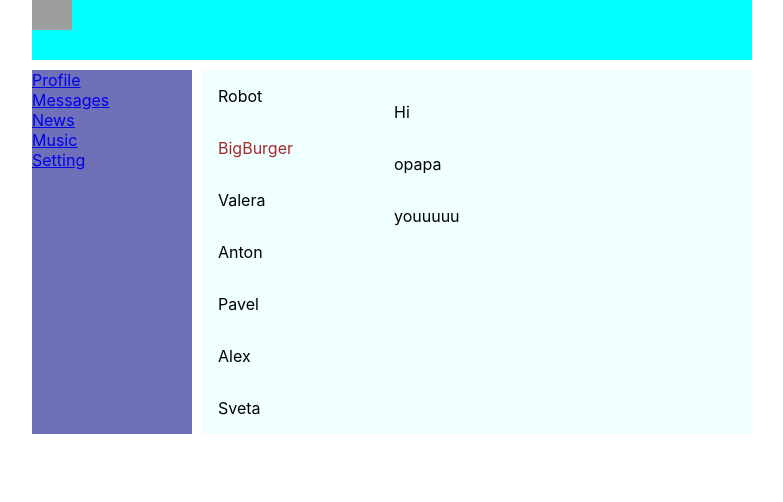
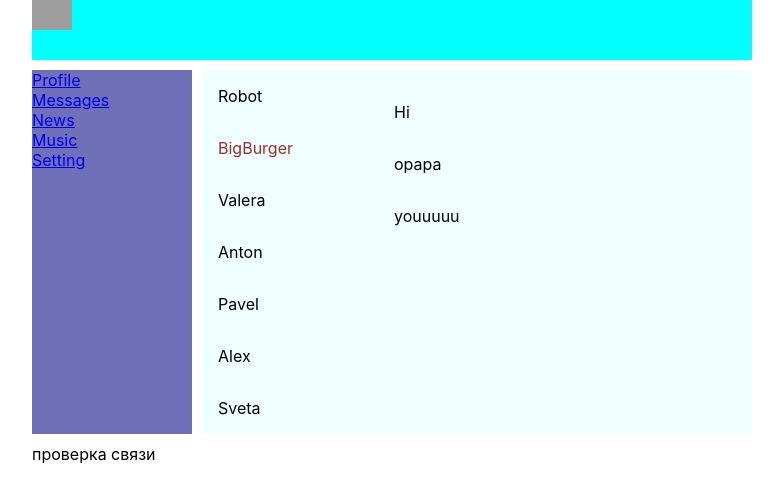
Before and after one commit to feerbax56/socialNetworkReactTS, a React (Create React App) app: page /dialog in a window 1280 px wide. Shown: the top 502 px of the page, without its empty margins (248-1031 px from the left). Built offline with nearby package versions, Linux system fonts and the light colour scheme; grey boxes are pictures that could not be loaded.

Commit message:
add: fix bags

```diff
--- a/src/App.tsx
+++ b/src/App.tsx
@@ -21,6 +21,7 @@ function App() {
                       <Route path='/setting'> <Profile /></Route>
 
               </div>
+              <div>проверка связи</div>
           </div>
       </BrowserRouter>
   );
```
